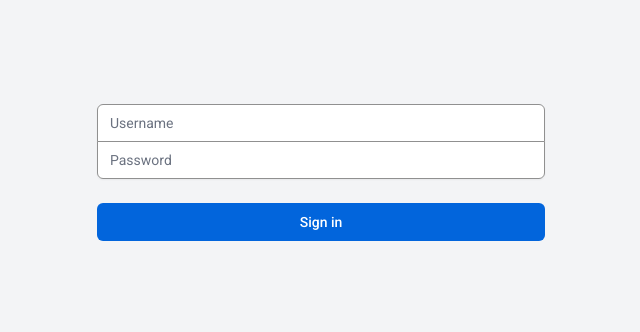
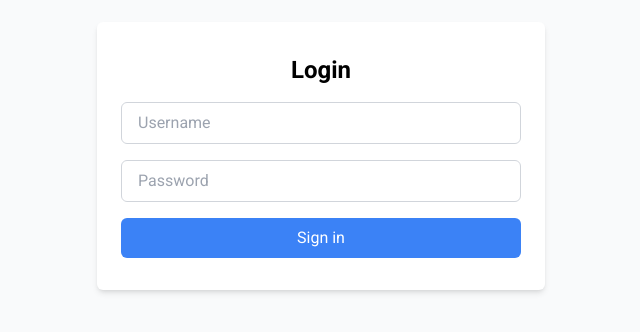
Before and after one commit to MohamedHesham1/DNAx-Frontend, a React (Vite) app: page / in a window 1280 px wide. Shown: the part 244-576 px from the top of the page, without its empty margins (319-959 px from the left). Built offline with nearby package versions, Linux system fonts and the light colour scheme.

Commit message:
feat: :sparkles: Add error handling for login API call and display error message in toast

```diff
--- a/package.json
+++ b/package.json
@@ -12,7 +12,8 @@
   "dependencies": {
     "axios": "^1.6.7",
     "react": "^18.2.0",
-    "react-dom": "^18.2.0"
+    "react-dom": "^18.2.0",
+    "react-toastify": "^10.0.4"
   },
   "devDependencies": {
     "@types/react": "^18.2.64",
--- a/src/components/LoginPage.jsx
+++ b/src/components/LoginPage.jsx
@@ -1,19 +1,18 @@
 import { useState } from 'react';
-import { Api } from '../services/api'; // Import the Api object from your axios file
+import { Api } from '../services/api';
+import { ToastContainer, toast } from 'react-toastify';
+import 'react-toastify/dist/ReactToastify.css';
 
 const LoginPage = () => {
   const [credentials, setCredentials] = useState({
     username: '',
     password: '',
   });
-  const [message, setMessage] = useState('');
 
   const handleInputChange = (event) => {
     const { name, value } = event.target;
     setCredentials({ ...credentials, [name]: value });
   };
-
-  // Inside your login page component
   const handleSubmit = async (event) => {
     event.preventDefault();
     try {
@@ -22,21 +21,25 @@ const LoginPage = () => {
         { email: credentials.username, password: credentials.password },
         { headers: { 'Content-Type': 'application/json' } }
       );
-      console.log(response);
-      setMessage('Login successful!');
-      // Handle the response
+      const { access_token } = response.data;
+      localStorage.setItem('userToken', access_token);
+      toast.success('Login successful!');
     } catch (error) {
-      // Handle the error
-      setMessage('Login failed!');
+      if (error.response) {
+        const errorMessage = error.response.data.message;
+        toast.error(errorMessage);
+      } else {
+        toast.error('An error occurred. Please try again.');
+      }
     }
   };
 
   return (
-    <div className='flex items-center justify-center min-h-screen bg-gray-100 px-4'>
-      <div className='max-w-md w-full space-y-8'>
-        <form className='mt-8 space-y-6' onSubmit={handleSubmit}>
-          <input type='hidden' name='remember' defaultValue='true' />
-          <div className='rounded-md shadow-sm -space-y-px'>
+    <div className='flex items-center justify-center min-h-screen bg-gray-50 px-4'>
+      <div className='max-w-md w-full bg-white shadow-md rounded-md overflow-hidden'>
+        <div className='px-6 py-8'>
+          <h2 className='text-2xl font-semibold mb-4 text-center'>Login</h2>
+          <form className='space-y-4' onSubmit={handleSubmit}>
             <div>
               <label htmlFor='username' className='sr-only'>
                 Username
@@ -46,7 +49,7 @@ const LoginPage = () => {
                 name='username'
                 type='text'
                 required
-                className='appearance-none rounded-none relative block w-full px-3 py-2 border border-[#909090] placeholder-gray-500 text-gray-900 rounded-t-md focus:outline-none focus:ring-indigo-500 focus:border-[indigo-500] focus:z-10 sm:text-sm'
+                className='w-full px-4 py-2 border border-gray-300 rounded-md focus:outline-none focus:border-blue-500'
                 placeholder='Username'
                 onChange={handleInputChange}
               />
@@ -60,37 +63,23 @@ const LoginPage = () => {
                 name='password'
                 type='password'
                 required
-                className='appearance-none rounded-none relative block w-full px-3 py-2 border border-[#909090] placeholder-gray-500 text-gray-900 rounded-b-md focus:outline-none focus:ring-indigo-500 focus:border-indigo-500 focus:z-10 sm:text-sm'
+                className='w-full px-4 py-2 border border-gray-300 rounded-md focus:outline-none focus:border-blue-500'
                 placeholder='Password'
                 onChange={handleInputChange}
               />
             </div>
-          </div>
-
             <div>
               <button
                 type='submit'
-              className='group relative w-full flex justify-center py-2 px-4 border border-transparent text-sm font-medium rounded-md text-white bg-[#0265DC] hover:bg-[#4483d1] focus:outline-none focus:ring-2 focus:ring-offset-2 focus:ring-indigo-500'
+                className='w-full py-2 px-4 bg-blue-500 text-white rounded-md hover:bg-blue-600 focus:outline-none focus:bg-blue-600'
               >
                 Sign in
               </button>
             </div>
-
-          {message && (
-            <div className='text-center pt-2'>
-              <p
-                className={`text-sm font-semibold ${
-                  message.includes('successful')
-                    ? 'text-green-600'
-                    : 'text-red-600'
-                }`}
-              >
-                {message}
-              </p>
-            </div>
-          )}
           </form>
         </div>
+      </div>
+      <ToastContainer />
     </div>
   );
 };
```
Also changed, not shown: 1 other file (tests, documents, lock files or other folders). Lines whose indentation alone changed are shown as unchanged.
